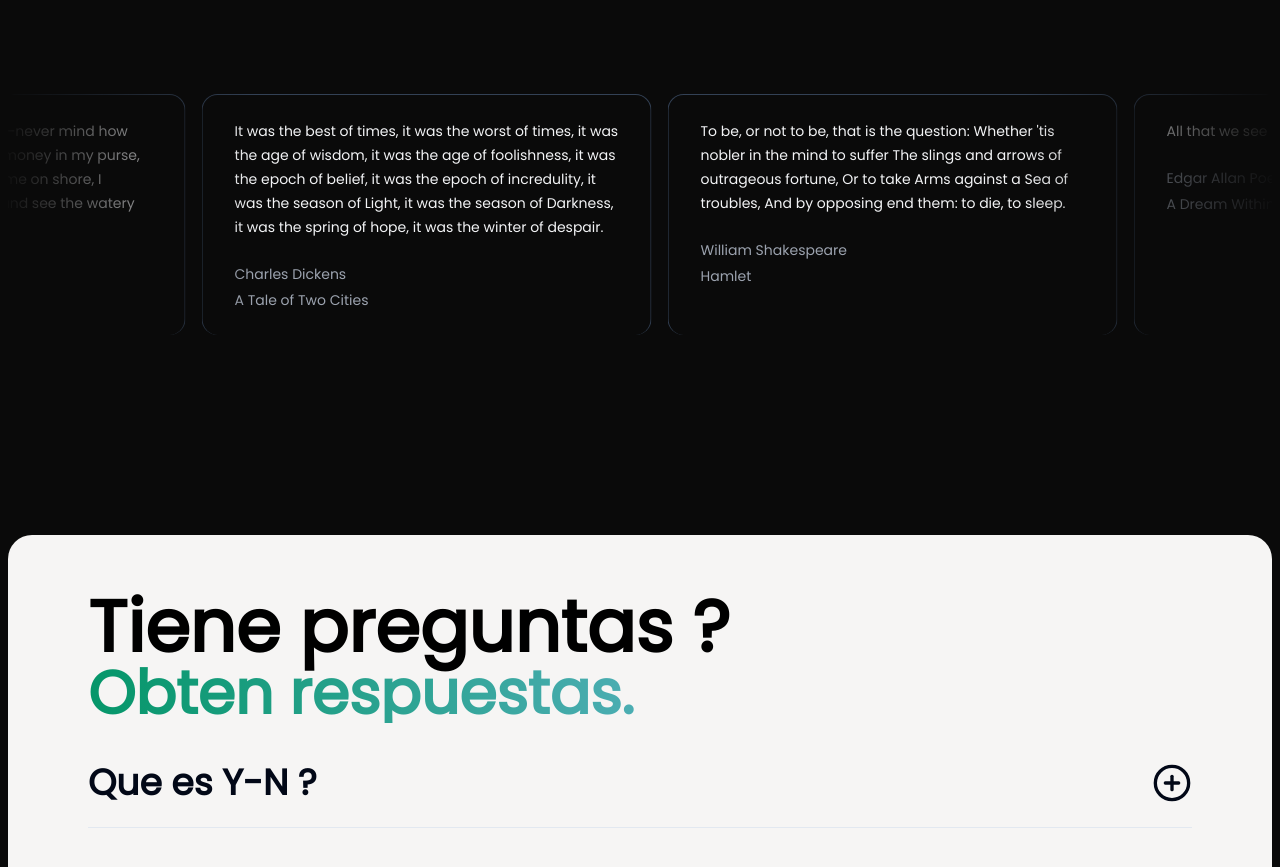
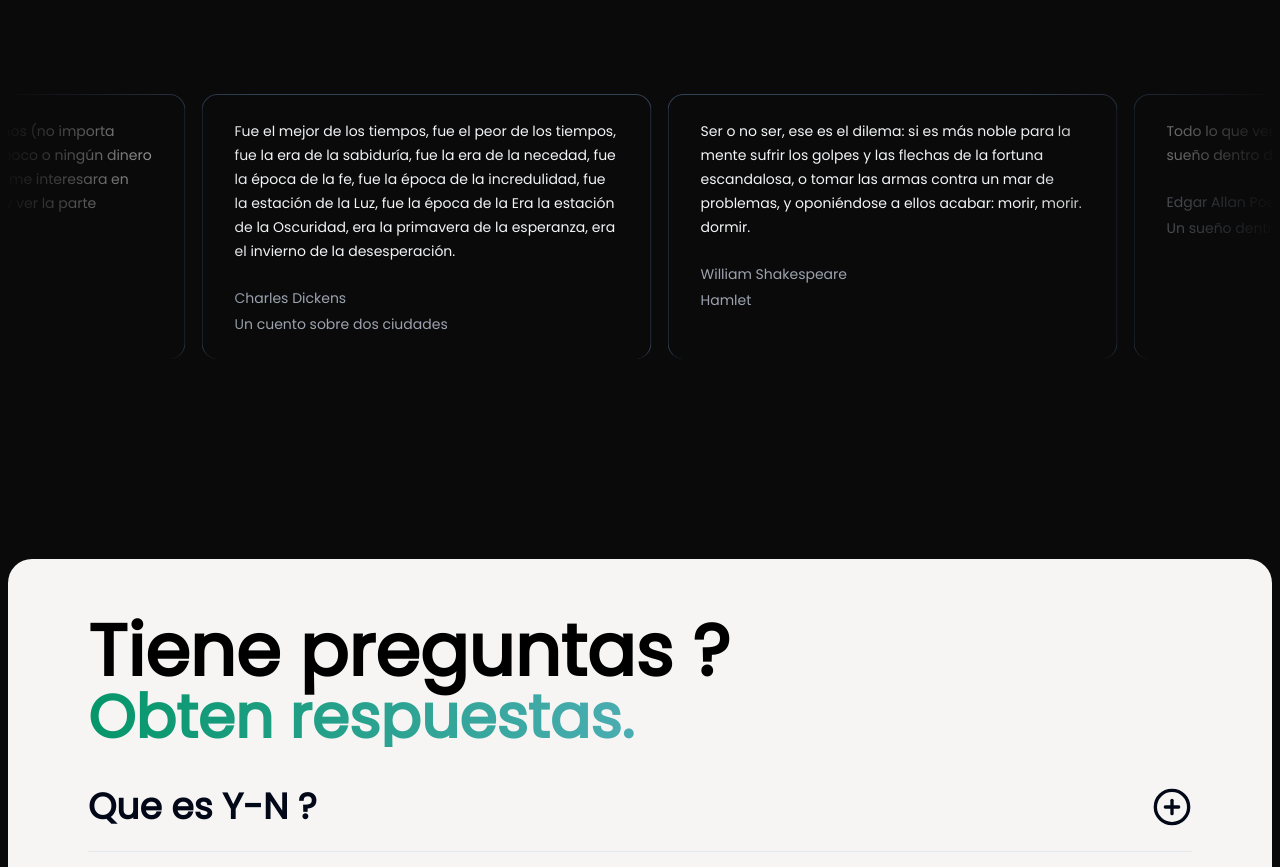
Before and after one commit to yanfer/digitalMarketingAgency, a Next.js app: page / in a window 1280 px wide. Shown: the part 6420-7287 px from the top of the page. Built offline with nearby package versions, Linux system fonts and the light colour scheme.

Commit message:
Update infinite-moving-card-snippet.tsx

```diff
--- a/app/snippets/infinite-moving-card-snippet.tsx
+++ b/app/snippets/infinite-moving-card-snippet.tsx
@@ -18,30 +18,30 @@
 const testimonials = [
   {
     quote:
-      "It was the best of times, it was the worst of times, it was the age of wisdom, it was the age of foolishness, it was the epoch of belief, it was the epoch of incredulity, it was the season of Light, it was the season of Darkness, it was the spring of hope, it was the winter of despair.",
+      "Fue el mejor de los tiempos, fue el peor de los tiempos, fue la era de la sabiduría, fue la era de la necedad, fue la época de la fe, fue la época de la incredulidad, fue la estación de la Luz, fue la época de la Era la estación de la Oscuridad, era la primavera de la esperanza, era el invierno de la desesperación.",
     name: "Charles Dickens",
-    title: "A Tale of Two Cities",
+    title: "Un cuento sobre dos ciudades",
   },
   {
     quote:
-      "To be, or not to be, that is the question: Whether 'tis nobler in the mind to suffer The slings and arrows of outrageous fortune, Or to take Arms against a Sea of troubles, And by opposing end them: to die, to sleep.",
+      "Ser o no ser, ese es el dilema: si es más noble para la mente sufrir los golpes y las flechas de la fortuna escandalosa, o tomar las armas contra un mar de problemas, y oponiéndose a ellos acabar: morir, morir. dormir.",
     name: "William Shakespeare",
     title: "Hamlet",
   },
   {
-    quote: "All that we see or seem is but a dream within a dream.",
+    quote: "Todo lo que vemos o parecemos no es más que un sueño dentro de un sueño.",
     name: "Edgar Allan Poe",
-    title: "A Dream Within a Dream",
+    title: "Un sueño dentro de un sueño",
   },
   {
     quote:
-      "It is a truth universally acknowledged, that a single man in possession of a good fortune, must be in want of a wife.",
+      "Es una verdad universalmente reconocida que un hombre soltero en posesión de una buena fortuna debe necesitar una esposa.",
     name: "Jane Austen",
-    title: "Pride and Prejudice",
+    title: "Orgullo y prejuicio",
   },
   {
     quote:
-      "Call me Ishmael. Some years ago—never mind how long precisely—having little or no money in my purse, and nothing particular to interest me on shore, I thought I would sail about a little and see the watery part of the world.",
+      "Llámame Ismael. Hace algunos años (no importa cuántos exactamente), teniendo poco o ningún dinero en mi bolso y nada particular que me interesara en tierra, pensé en navegar un poco y ver la parte acuática del mundo.",
     name: "Herman Melville",
     title: "Moby-Dick",
   },
```
